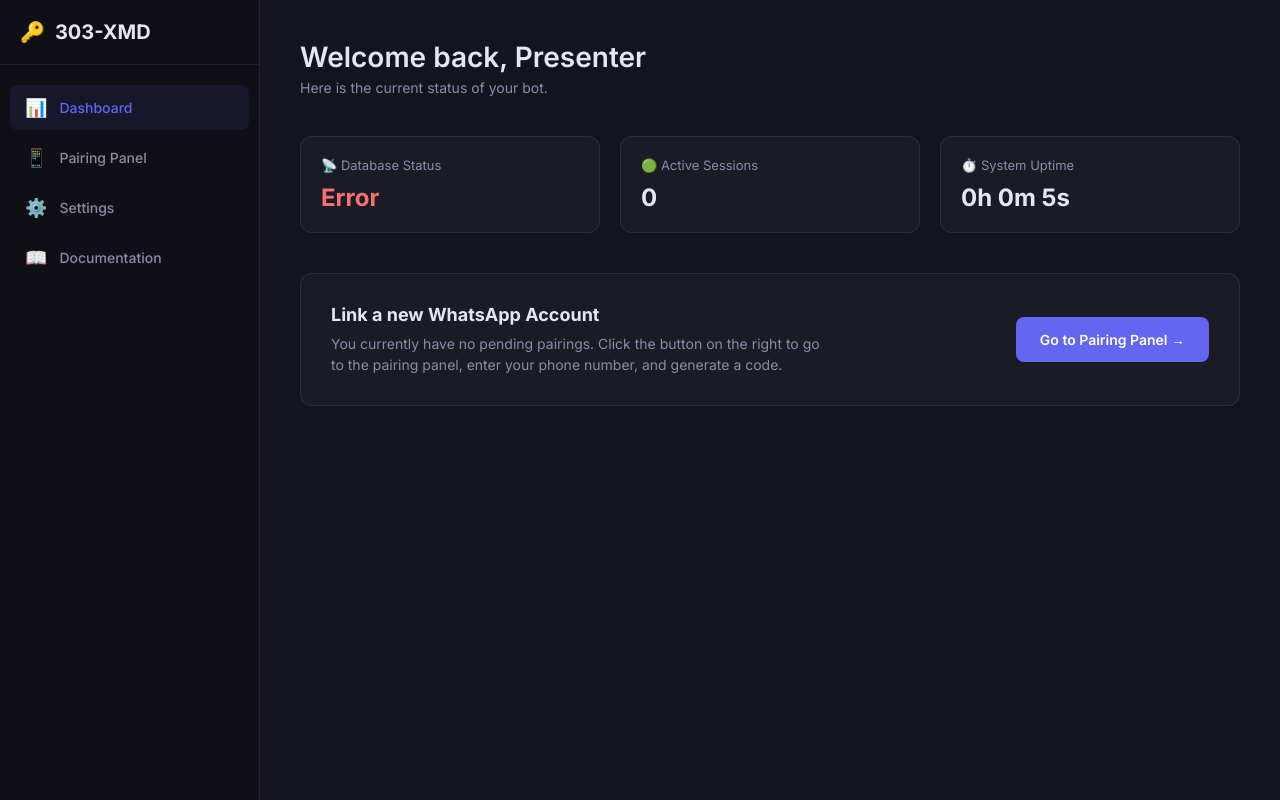
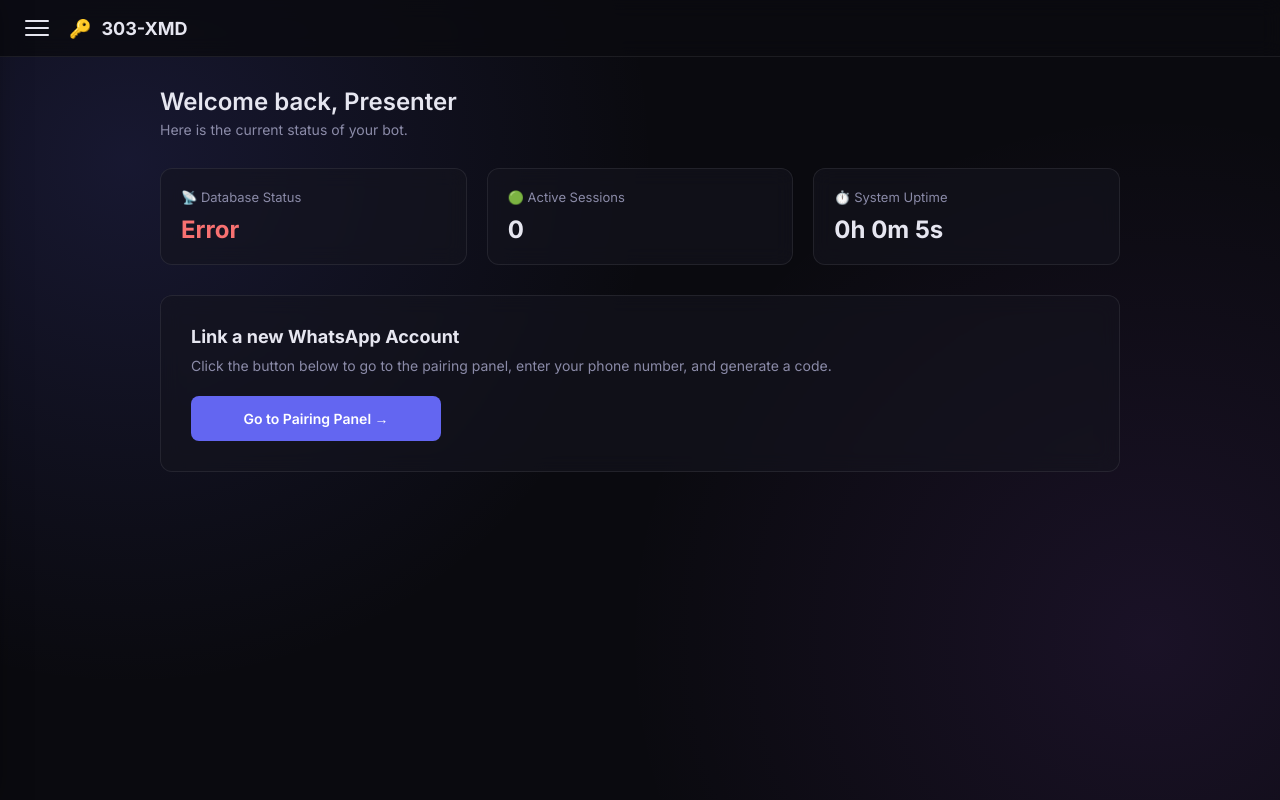
Before and after one commit to AdminRay7/VOI-TECH, a website: page public/dashboard.html in a window 1280 px wide. Drawn offline with Linux system fonts and the light colour scheme; no server answers.

Commit message:
Update dashboard.html

```diff
--- a/public/dashboard.html
+++ b/public/dashboard.html
@@ -9,8 +9,8 @@
   <link href="https://fonts.googleapis.com/css2?family=Inter:wght@300;400;500;600;700&display=swap" rel="stylesheet">
   <style>
     :root {
-      --bg-sidebar: #0f0f15;
-      --bg-main: #14141e;
+      --bg-main: #0a0a0f;
+      --bg-panel: rgba(20, 20, 30, 0.6);
       --primary: #6366f1;
       --primary-hover: #4f46e5;
       --text-main: #e6e6f0;
@@ -23,42 +23,98 @@
     * { box-sizing: border-box; margin: 0; padding: 0; font-family: 'Inter', sans-serif; }
 
     body {
-      display: flex;
+      background-color: var(--bg-main);
+      background-image:
+        radial-gradient(circle at 10% 20%, rgba(99, 102, 241, 0.15) 0%, transparent 40%),
+        radial-gradient(circle at 90% 80%, rgba(168, 85, 247, 0.1) 0%, transparent 40%);
+      color: var(--text-main);
       min-height: 100vh;
-      background-color: var(--bg-main);
-      color: var(--text-main);
-      overflow-x: hidden;
     }
 
-    /* Sidebar */
-    .sidebar {
-      width: 260px;
-      background-color: var(--bg-sidebar);
-      border-right: 1px solid var(--border);
+    /* Top Navbar */
+    .navbar {
+      display: flex;
+      align-items: center;
+      padding: 15px 20px;
+      border-bottom: 1px solid var(--border);
+      background: rgba(10, 10, 15, 0.8);
+      backdrop-filter: blur(10px);
+      position: sticky;
+      top: 0;
+      z-index: 50;
+    }
+
+    .menu-btn {
+      background: none;
+      border: none;
+      color: var(--text-main);
+      font-size: 24px;
+      cursor: pointer;
       display: flex;
       flex-direction: column;
-      padding: 20px 0;
-      position: fixed;
-      height: 100vh;
-      z-index: 100;
+      gap: 5px;
+      padding: 5px;
+      margin-right: 15px;
+    }
+
+    .menu-btn span {
+      display: block;
+      width: 24px;
+      height: 2px;
+      background-color: var(--text-main);
+      border-radius: 2px;
+      transition: 0.3s;
     }
 
     .brand {
       display: flex;
       align-items: center;
       gap: 10px;
+      font-size: 18px;
+      font-weight: 700;
+    }
+    .brand span { color: var(--primary); }
+
+    /* Slide-out Sidebar */
+    .sidebar {
+      position: fixed;
+      top: 0;
+      left: -280px;
+      width: 260px;
+      height: 100vh;
+      background-color: #0f0f15;
+      border-right: 1px solid var(--border);
+      transition: 0.3s ease-in-out;
+      z-index: 1000;
+      padding-top: 20px;
+      box-shadow: 10px 0 30px rgba(0,0,0,0.5);
+    }
+
+    .sidebar.open {
+      left: 0;
+    }
+
+    .sidebar-header {
+      display: flex;
+      justify-content: space-between;
+      align-items: center;
       padding: 0 20px 20px;
-      font-size: 20px;
-      font-weight: 700;
       border-bottom: 1px solid var(--border);
       margin-bottom: 20px;
     }
-    .brand span { color: var(--primary); }
+
+    .close-btn {
+      background: none;
+      border: none;
+      color: var(--text-muted);
+      font-size: 24px;
+      cursor: pointer;
+    }
+    .close-btn:hover { color: var(--text-main); }
 
     .nav-links {
       display: flex;
       flex-direction: column;
-      gap: 5px;
       padding: 0 10px;
     }
 
@@ -66,60 +122,65 @@
       display: flex;
       align-items: center;
       gap: 12px;
-      padding: 12px 15px;
+      padding: 14px 20px;
       text-decoration: none;
       color: var(--text-muted);
       border-radius: 8px;
-      font-size: 14px;
+      font-size: 15px;
       font-weight: 500;
       transition: 0.2s;
     }
 
-    .nav-link:hover {
+    .nav-link:hover, .nav-link.active {
       background-color: rgba(255,255,255,0.05);
       color: var(--text-main);
     }
 
-    .nav-link.active {
-      background-color: rgba(99, 102, 241, 0.1);
-      color: var(--primary);
+    .nav-link.active { color: var(--primary); }
+    .nav-icon { font-size: 18px; }
+
+    /* Overlay */
+    .overlay {
+      position: fixed;
+      top: 0; left: 0; width: 100%; height: 100%;
+      background: rgba(0,0,0,0.6);
+      backdrop-filter: blur(3px);
+      z-index: 900;
+      opacity: 0;
+      pointer-events: none;
+      transition: 0.3s;
     }
-
-    .nav-icon { font-size: 18px; }
+    .overlay.active {
+      opacity: 1;
+      pointer-events: auto;
+    }
 
     /* Main Content */
     .main-content {
-      margin-left: 260px;
-      flex: 1;
-      padding: 40px;
-      width: calc(100% - 260px);
+      padding: 30px 20px;
+      max-width: 1000px;
+      margin: 0 auto;
     }
 
-    .header {
-      display: flex;
-      justify-content: space-between;
-      align-items: center;
-      margin-bottom: 40px;
-    }
-
-    .header h1 { font-size: 28px; font-weight: 600; }
-    .header p { color: var(--text-muted); font-size: 14px; margin-top: 5px; }
+    .header h1 { font-size: 24px; font-weight: 600; margin-bottom: 5px;}
+    .header p { color: var(--text-muted); font-size: 14px; margin-bottom: 30px;}
 
     /* Status Cards */
     .stats-grid {
       display: grid;
       grid-template-columns: repeat(auto-fit, minmax(250px, 1fr));
       gap: 20px;
-      margin-bottom: 40px;
+      margin-bottom: 30px;
     }
 
     .stat-card {
-      background: rgba(255, 255, 255, 0.03);
+      background: var(--bg-panel);
       border: 1px solid var(--border);
       border-radius: 12px;
       padding: 20px;
       display: flex;
       flex-direction: column;
+      backdrop-filter: blur(10px);
     }
 
     .stat-title { font-size: 13px; color: var(--text-muted); margin-bottom: 10px; display: flex; align-items: center; gap: 8px;}
@@ -129,17 +190,18 @@
 
     /* Action Panel */
     .action-panel {
-      background: rgba(255, 255, 255, 0.03);
+      background: var(--bg-panel);
       border: 1px solid var(--border);
       border-radius: 12px;
       padding: 30px;
       display: flex;
-      align-items: center;
-      justify-content: space-between;
+      flex-direction: column;
+      gap: 20px;
+      backdrop-filter: blur(10px);
     }
 
     .action-text h3 { font-size: 18px; margin-bottom: 8px;}
-    .action-text p { color: var(--text-muted); font-size: 14px; max-width: 500px; line-height: 1.5;}
+    .action-text p { color: var(--text-muted); font-size: 14px; line-height: 1.5;}
 
     .btn-pair {
       background: var(--primary);
@@ -151,51 +213,59 @@
       font-size: 14px;
       transition: 0.2s;
       display: inline-block;
-      white-space: nowrap;
+      text-align: center;
+      width: 100%;
+      max-width: 250px;
     }
     .btn-pair:hover { background: var(--primary-hover); transform: translateY(-2px); }
 
-    /* Mobile */
-    @media (max-width: 768px) {
-      .sidebar { width: 100%; height: auto; position: relative; padding-bottom: 0; }
-      .main-content { margin-left: 0; width: 100%; padding: 20px; }
-      .action-panel { flex-direction: column; align-items: flex-start; gap: 20px; }
-      .btn-pair { width: 100%; text-align: center; }
-    }
   </style>
 </head>
 <body>
 
-  <!-- Sidebar -->
-  <div class="sidebar">
+  <!-- Top Navbar -->
+  <div class="navbar">
+    <button class="menu-btn" onclick="toggleMenu()">
+      <span></span>
+      <span></span>
+      <span></span>
+    </button>
     <div class="brand">
       <span>🔑</span> 303-XMD
     </div>
+  </div>
 
+  <!-- Slide-out Sidebar -->
+  <div class="sidebar" id="sidebar">
+    <div class="sidebar-header">
+      <div class="brand"><span>🔑</span> Menu</div>
+      <button class="close-btn" onclick="toggleMenu()">✕</button>
+    </div>
     <div class="nav-links">
-      <a href="#" class="nav-link active">
+      <a href="/" class="nav-link active">
         <span class="nav-icon">📊</span> Dashboard
       </a>
-      <a href="index.html" class="nav-link">
+      <a href="/index.html" class="nav-link">
         <span class="nav-icon">📱</span> Pairing Panel
+      </a>
+      <a href="#" class="nav-link">
+        <span class="nav-icon">🤖</span> AI Control
       </a>
       <a href="#" class="nav-link">
         <span class="nav-icon">⚙️</span> Settings
       </a>
-      <a href="#" class="nav-link">
-        <span class="nav-icon">📖</span> Documentation
-      </a>
     </div>
   </div>
+
+  <!-- Overlay (Darkens background when menu is open) -->
+  <div class="overlay" id="overlay" onclick="toggleMenu()"></div>
 
   <!-- Main Content -->
   <div class="main-content">
 
     <div class="header">
-      <div>
-        <h1>Welcome back, Presenter</h1>
-        <p>Here is the current status of your bot.</p>
-      </div>
+      <h1>Welcome back, Presenter</h1>
+      <p>Here is the current status of your bot.</p>
     </div>
 
     <!-- Stats -->
@@ -218,14 +288,22 @@
     <div class="action-panel">
       <div class="action-text">
         <h3>Link a new WhatsApp Account</h3>
-        <p>You currently have no pending pairings. Click the button on the right to go to the pairing panel, enter your phone number, and generate a code.</p>
+        <p>Click the button below to go to the pairing panel, enter your phone number, and generate a code.</p>
       </div>
-      <a href="index.html" class="btn-pair">Go to Pairing Panel →</a>
+      <a href="/index.html" class="btn-pair">Go to Pairing Panel →</a>
     </div>
 
   </div>
 
   <script>
+    // Toggle Sidebar Menu
+    function toggleMenu() {
+      const sidebar = document.getElementById("sidebar");
+      const overlay = document.getElementById("overlay");
+      sidebar.classList.toggle("open");
+      overlay.classList.toggle("active");
+    }
+
     // Check Status from API
     async function updateStats() {
       try {
```
